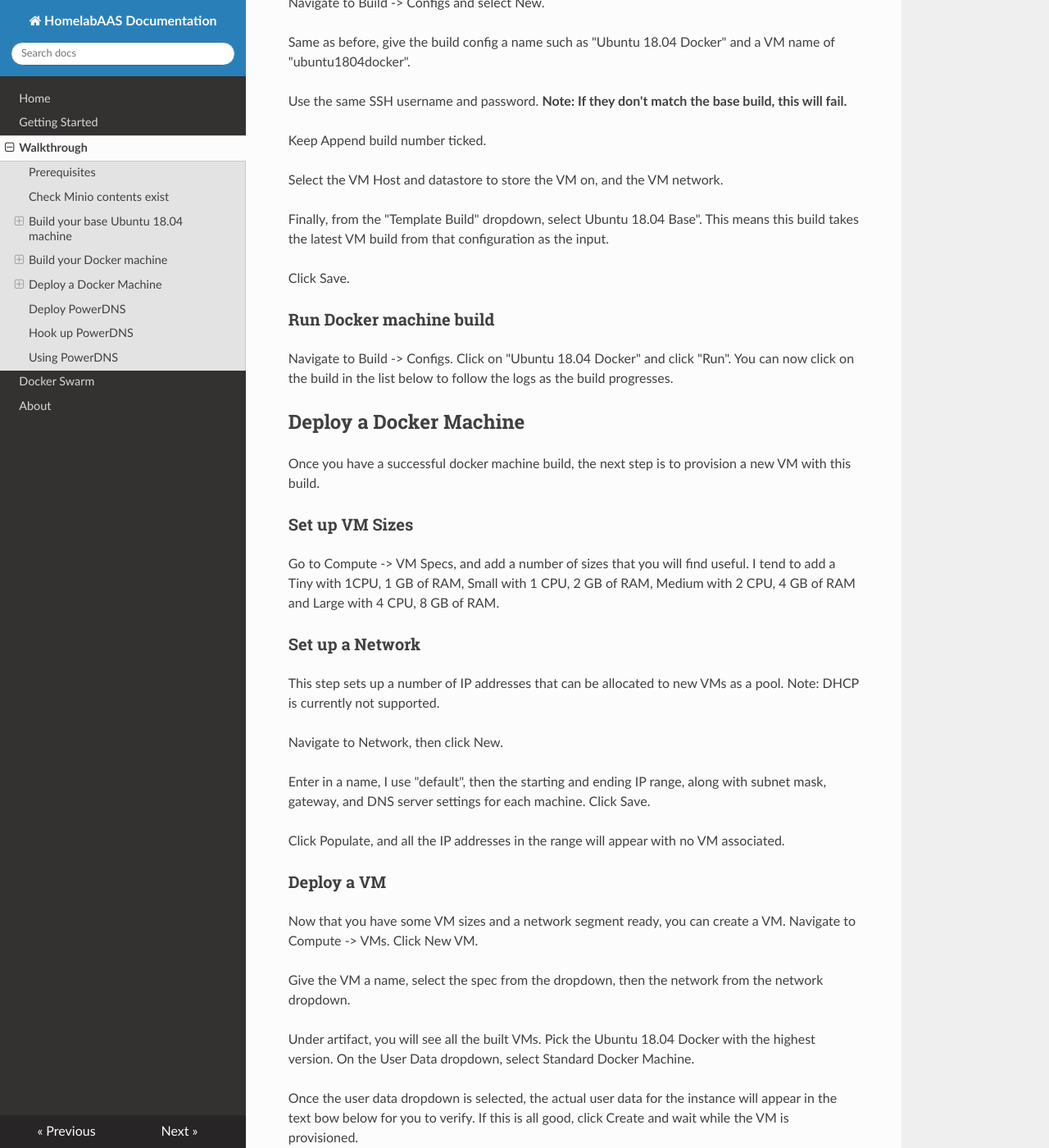
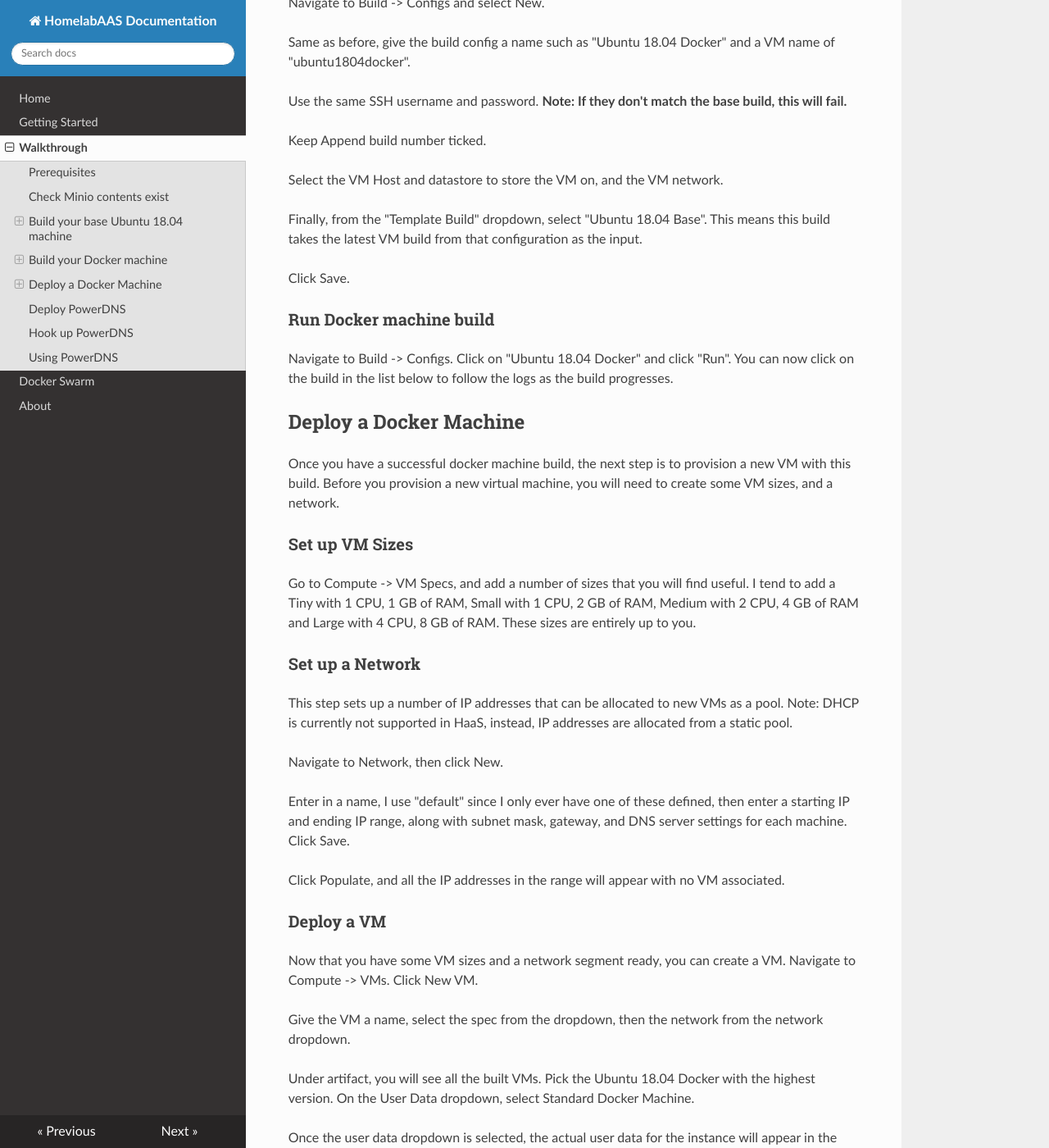
Before and after one commit to homelabaas/haas-documentation, an MkDocs documentation site: the page built from docs/walkthrough.md, in a window 1280 px wide and 1400 px high, scrolled down 1910 px. Shown: the whole window at 82% size. Built offline with MkDocs 1.6.1, drawn with Linux system fonts in a browser that asks for light colours; nearby versions of some CDN libraries; some of the changed text lies outside the part shown.

```diff
--- a/docs/walkthrough.md
+++ b/docs/walkthrough.md
@@ -15,14 +15,14 @@ The main prerequisite to get the VM builds and deployments working are as follow
 
 The installation helper would have populated your minio installation with some initial content. Minio is automatically populated with these contents: <https://github.com/homelabaas/haas-content>. This can be browsed in two ways:
 
-* Directly browse to Minio and log in with the test credentials. This is my default on port 9000, with the credentials __testaccesskey__ as the Access Key and __testsecretkey__ as the secret key.
-* Inside of HaaS, you can navigate to Storage -> Files, and a built in file browser lets you also look at the contents of the Minio store.
+* Directly browse to Minio and log in with the test credentials. This is by default on port 9000, with the credentials __testaccesskey__ as the Access Key and __testsecretkey__ as the secret key.
+* From the HaaS application, you can navigate to Storage -> Files, and a built in file browser lets you also look at the contents of the Minio store.
 
 Verify that files exist as expected before continuing.
 
 ## Build your base Ubuntu 18.04 machine
 
-This step involves performing your first VM build, which will install Ubuntu 18.04 and patch it, using the ubuntu ISO file.
+This step involves performing your first VM build, which will automatically install Ubuntu 18.04 and patch it, using the ubuntu ISO file.
 
 ### Create a new Build Configuration
 
@@ -34,11 +34,11 @@ Give the build config a name, such as "Ubuntu 18.04 Base", and the VM a name, su
 
 Type in an SSH username and password, which will be your root user. Remember these credentials.
 
-Leave the "Append Build Number ticked".
+Leave the "Append Build Number" ticked.
 
 On the Host dropdown, select which VMWare host you would like to perform the build on. If the host is a member of a cluster that box will automatically populate. If it is not, leave it blank.
 
-Select the datastore for that host which to store the VM on. The select the VM network.
+Select the datastore for that host which to store the VM on. Then select the VM network.
 
 Last but not least, select the datastore which the ISO file resides on. The file dropdown will automatically populate with all the .ISO files inside that datastore for you. Select the Ubuntu 18.04 ISO file from this dropdown.
 
@@ -66,7 +66,7 @@ Keep Append build number ticked.
 
 Select the VM Host and datastore to store the VM on, and the VM network.
 
-Finally, from the "Template Build" dropdown, select Ubuntu 18.04 Base". This means this build takes the latest VM build from that configuration as the input.
+Finally, from the "Template Build" dropdown, select "Ubuntu 18.04 Base". This means this build takes the latest VM build from that configuration as the input.
 
 Click Save.
 
@@ -76,19 +76,19 @@ Navigate to Build -> Configs. Click on "Ubuntu 18.04 Docker" and click "Run". Yo
 
 ## Deploy a Docker Machine
 
-Once you have a successful docker machine build, the next step is to provision a new VM with this build.
+Once you have a successful docker machine build, the next step is to provision a new VM with this build. Before you provision a new virtual machine, you will need to create some VM sizes, and a network.
 
 ### Set up VM Sizes
 
-Go to Compute -> VM Specs, and add a number of sizes that you will find useful. I tend to add a Tiny with 1CPU, 1 GB of RAM, Small with 1 CPU, 2 GB of RAM, Medium with 2 CPU, 4 GB of RAM and Large with 4 CPU, 8 GB of RAM.
+Go to Compute -> VM Specs, and add a number of sizes that you will find useful. I tend to add a Tiny with 1 CPU, 1 GB of RAM, Small with 1 CPU, 2 GB of RAM, Medium with 2 CPU, 4 GB of RAM and Large with 4 CPU, 8 GB of RAM. These sizes are entirely up to you.
 
 ### Set up a Network
 
-This step sets up a number of IP addresses that can be allocated to new VMs as a pool. Note: DHCP is currently not supported.
+This step sets up a number of IP addresses that can be allocated to new VMs as a pool. Note: DHCP is currently not supported in HaaS, instead, IP addresses are allocated from a static pool.
 
 Navigate to Network, then click New.
 
-Enter in a name, I use "default", then the starting and ending IP range, along with subnet mask, gateway, and DNS server settings for each machine. Click Save.
+Enter in a name, I use "default" since I only ever have one of these defined, then enter a starting IP and ending IP range, along with subnet mask, gateway, and DNS server settings for each machine. Click Save.
 
 Click Populate, and all the IP addresses in the range will appear with no VM associated.
 
```
Also changed, not shown: readme.md (+11 -3 lines), 2 other files.
